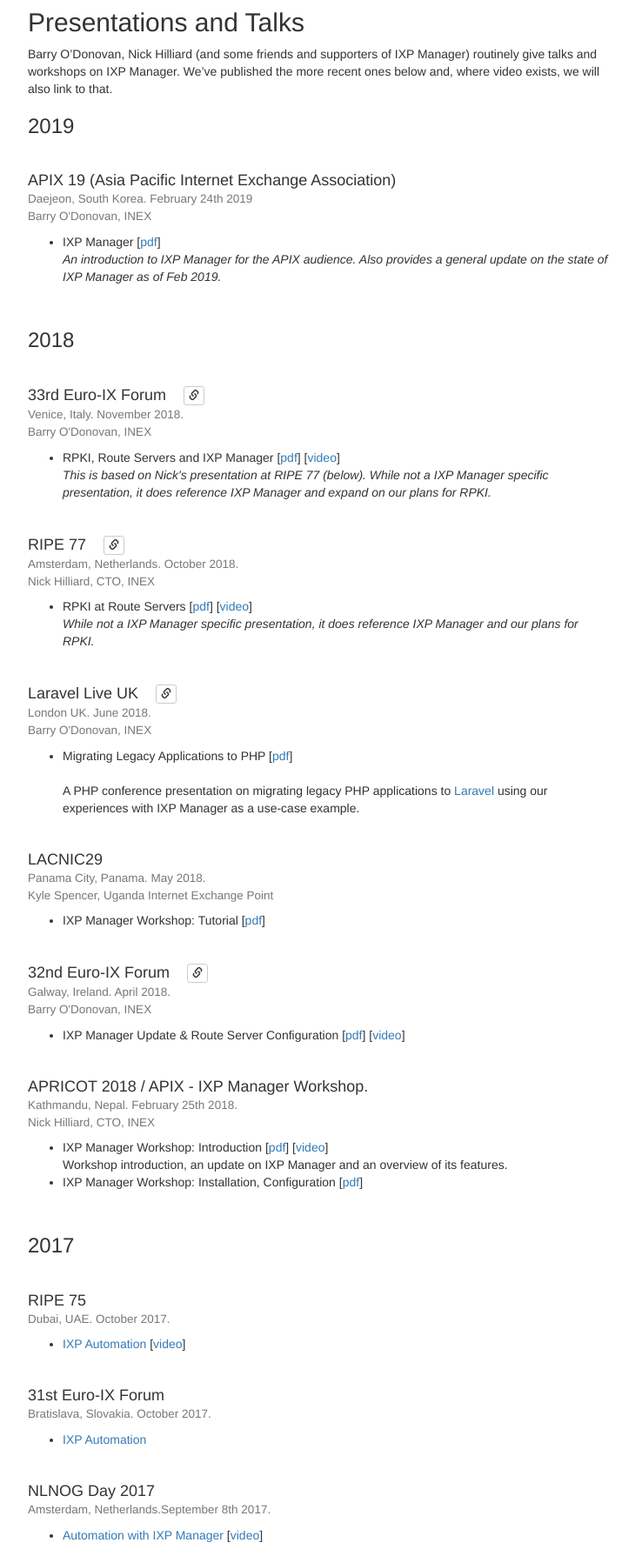
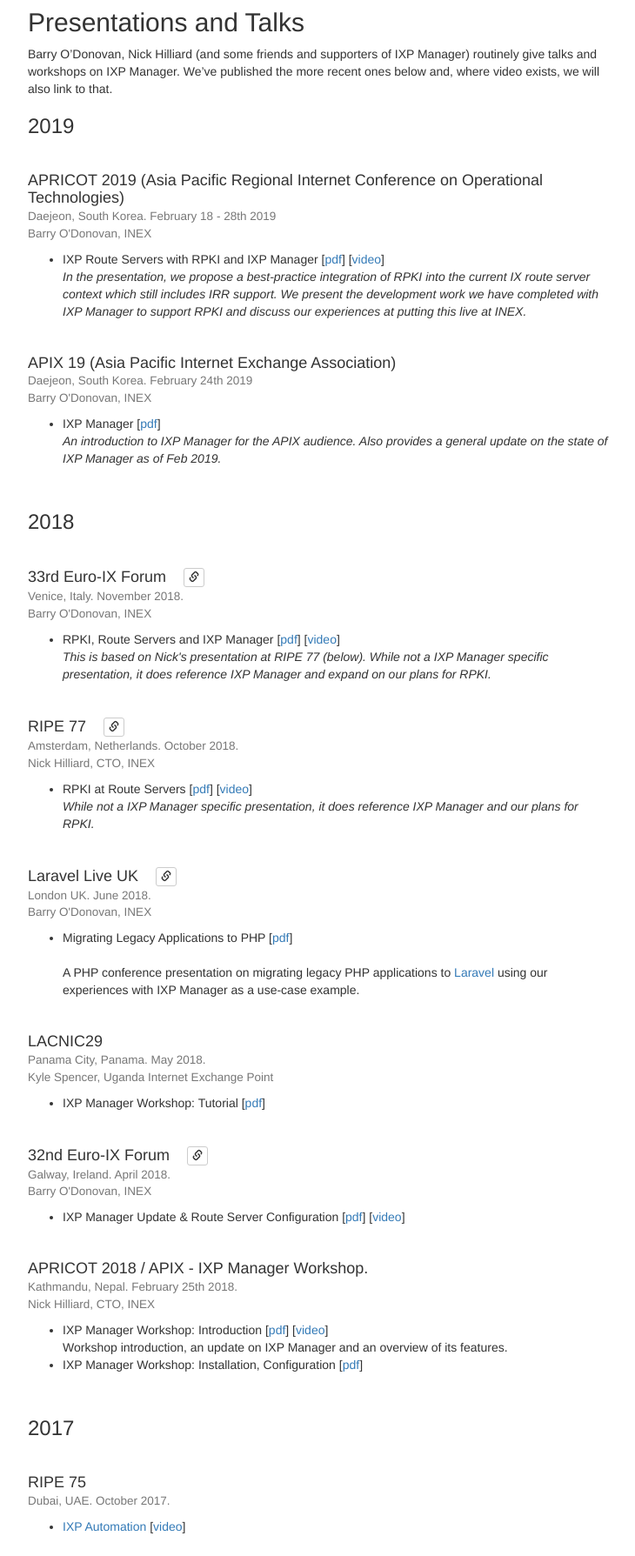
Before and after one commit to inex/ixp-manager-www, a PHP site: page /presentations in a window 1280 px wide. Shown: the part 131-1920 px from the top of the page at 87% size, without its empty margins (273-1003 px from the left). Run offline with PHP 8.4, Linux system fonts and the light colour scheme; some libraries are stand-ins or nearby versions.

Commit message:
Add APRICOT 2019 preso

```diff
--- a/public/presentations.php
+++ b/public/presentations.php
@@ -11,6 +11,26 @@
 </p>
 
 <h3>2019</h3>
+<br>
+
+<h4>
+    APRICOT 2019 (Asia Pacific Regional Internet Conference on Operational Technologies)<br>
+    <small>Daejeon, South Korea. February 18 - 28th 2019</small><br>
+    <small>Barry O'Donovan, INEX</small><br>
+
+</h4>
+
+<ul>
+    <li>
+        IXP Route Servers with RPKI and IXP Manager
+            [<a href="media/2019/201902-apricot-rpki.pdf">pdf</a>]
+            [<a href="https://youtu.be/cqhJwuBaxxQ?t=1549">video</a>]<br>
+            <em>In the presentation, we propose a best-practice integration of RPKI into the current
+            IX route server context which still includes IRR support. We present the development
+            work we have completed with IXP Manager to support RPKI and discuss our experiences
+            at putting this live at INEX.</em>
+    </li>
+</ul>
 <br>
 
 <h4>
```
Also changed, not shown: 1 other file.
